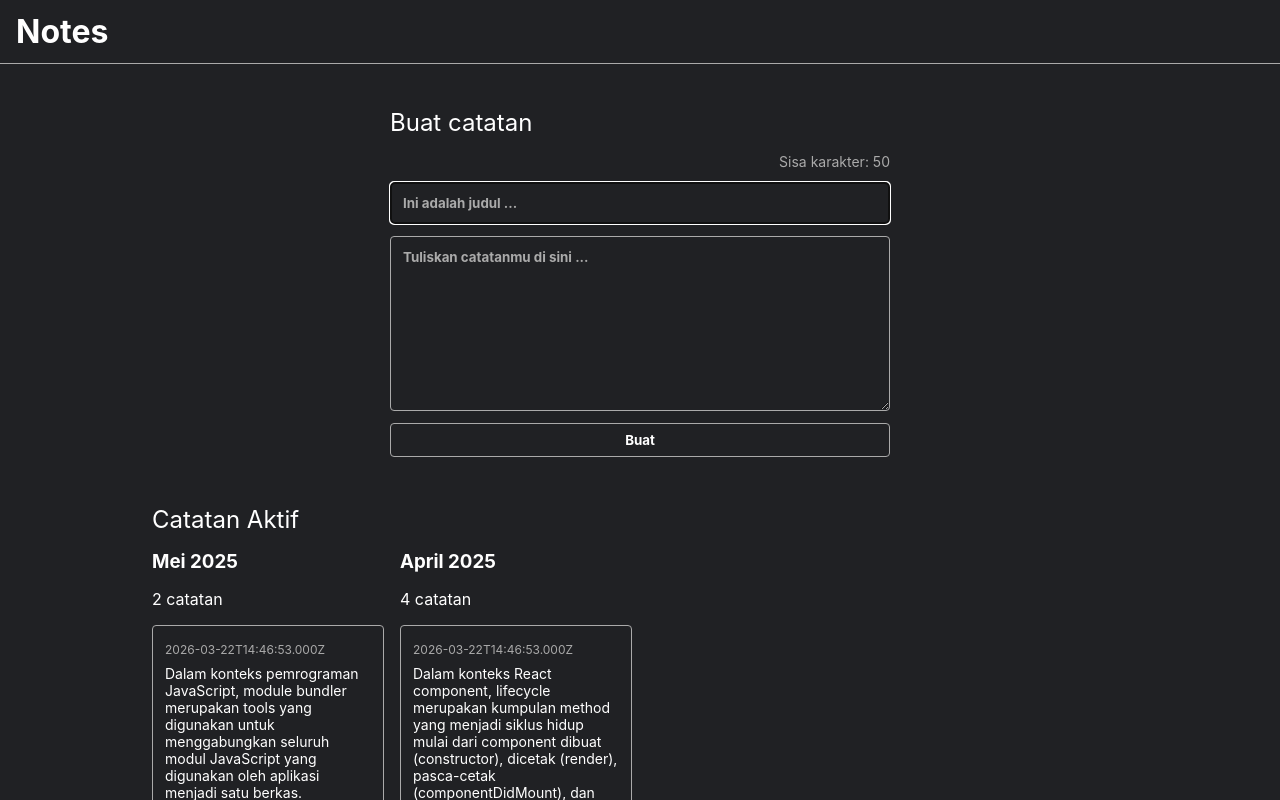
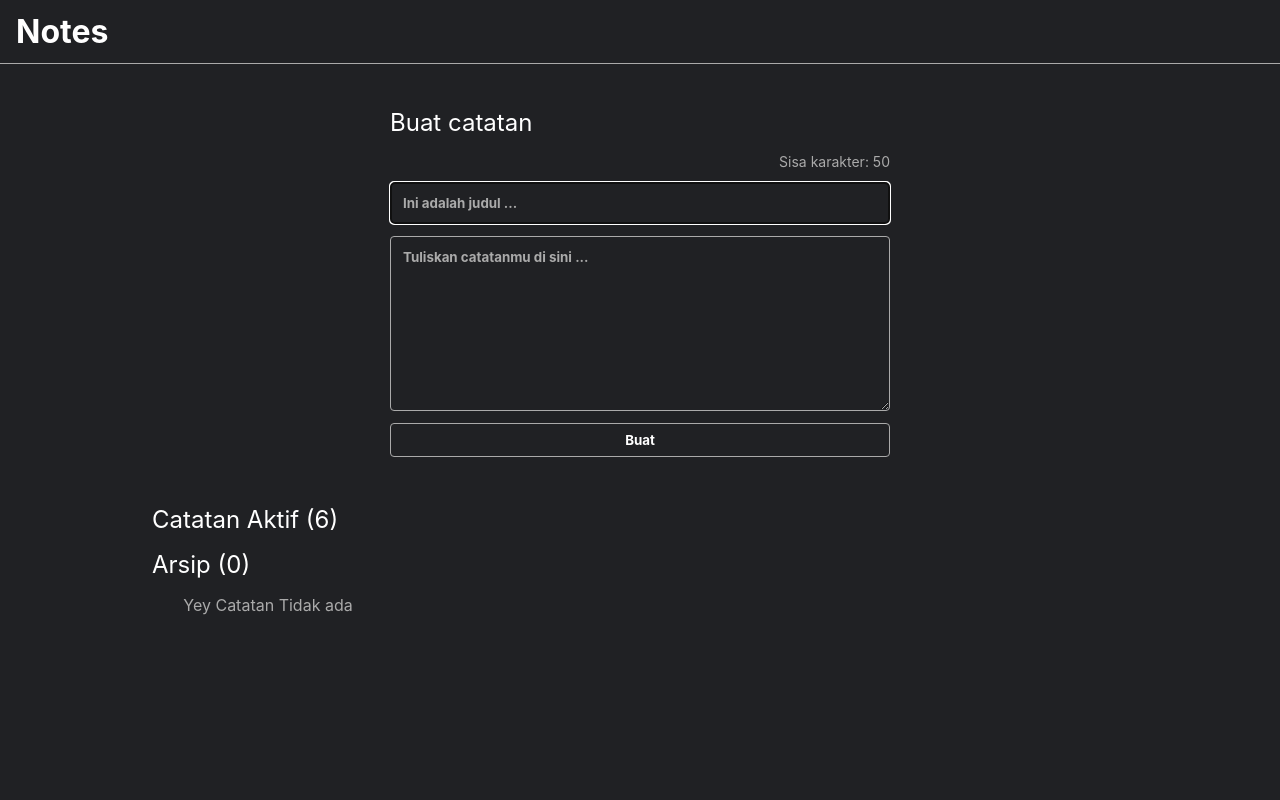
Before and after one commit to bajiff/baji-task-manager, a React (Vite) app: page / in a window 1280 px wide. Shown: the top 800 px of the page. Built offline with nearby package versions, Linux system fonts and the light colour scheme.

Commit message:
Sebelum menambahkan             <div className='notes-list notes-list--grouped'>
            </div>

```diff
--- a/src/components/App.jsx
+++ b/src/components/App.jsx
@@ -104,19 +104,13 @@ class App extends React.Component {
             aria-labelledby="active-notes-title"
             data-testid="active-notes-section"
           >
-            <h2 id="active-notes-title">Catatan Aktif</h2>
-            <NotesList
-              notes={activeNotes}
-              onDelete={this.onDeleteHandler}
-              onArchive={this.onArchiveHandler}
-              dataTestId="active-notes-list"
-            />
+            <h2 id="active-notes-title">Catatan Aktif ({activeNotes.length})</h2>
           </section>
           <section
             aria-labelledby="archived-notes-title"
             data-testid="archived-notes-section"
           >
-            <h2 id="archived-notes-title">Arsip</h2>
+            <h2 id="archived-notes-title">Arsip ({archivedNotes.length})</h2>
             <NotesList
               notes={archivedNotes}
               onDelete={this.onDeleteHandler}
--- a/src/components/NoteItem.jsx
+++ b/src/components/NoteItem.jsx
@@ -4,20 +4,16 @@ import { showFormattedDate } from '../utils';
 
 function NoteItem({ note, onDelete, onArchive }) {
   return (
-    <div
-      className="note-item"
-      data-testid="note-item"
-      data-note-id={note?.id}
-    >
+    <div className="note-item" data-testid="note-item" data-note-id={note?.id}>
       <div className="note-item__content" data-testid="note-item-content">
         {/* TODO [Basic] tampilkan judul catatan menggunakan note.title */}
         {/* TODO [Advanced] sorot kata kunci pencarian dalam judul menggunakan elemen <mark>. */}
         <h3 className="note-item__title" data-testid="note-item-title">
+          {note.title}
         </h3>
         {/* TODO [Basic] gunakan util showFormattedDate untuk menampilkan tanggal dibuat. */}
         <p className="note-item__date" data-testid="note-item-date">
-          {new Date().toISOString()}
-          {showFormattedDate}
+          {showFormattedDate(note.createdAt)}
         </p>
         {/* TODO [Basic] tampilkan isi catatan dari note.body */}
         {/* TODO [Advanced] sorot kata kunci pencarian dalam isi menggunakan elemen <mark>. */}
@@ -32,13 +28,12 @@ function NoteItem({ note, onDelete, onArchive }) {
           type="button"
           // TODO [Basic] panggil onDelete dengan id catatan.
           onClick={() => onDelete}
-          data-testid="note-item-delete-button"
-        >
+          data-testid="note-item-delete-button">
           Delete
         </button>
 
         {/* TODO [Advanced] implementasikan tombol arsip untuk fitur mengarsipkan catatan */}
-        <button onClick={() => onArchive}>Arsipkan</button>
+        <button className='note-item__archive-button' onClick={() => onArchive}>Arsipkan</button>
       </div>
     </div>
   );
--- a/src/components/NotesList.jsx
+++ b/src/components/NotesList.jsx
@@ -45,20 +45,19 @@ function NotesList({ notes, onDelete, onArchive, dataTestId = 'notes-list' }) {
       {/* Oke Disini kita beresin ya ges yah */}
       {Object.entries(groupedNotes).map(([groupKeyNote, groupValueNotes]) => (
 
-        // ? Aturan Suci: Format elemen sesuai persyaratan Advanced Dicoding
+        // ? Aturan Suci Coy: Format elemen sesuai persyaratan Advanced Dicoding
         <section key={groupKeyNote} data-testid={`${groupKeyNote}-group`} className="notes-group">
 
-          {/* Header Grup */}
-          <h3>{groupKeyNote}</h3>
-
-          {/* Penghitung Item */}
-          <span data-testid={`${groupKeyNote}-group-count`}>{groupValueNotes.length} catatan</span>
-
-          {/* Render Item Catatan di dalam grup ini */}
+          {/* Dikasih Header biar gacor */}
+          <header className="notes-group__header">
+            <h3 className='notes-group__title'>{groupKeyNote}</h3>
+            {/* Penghitung Item biar ada yang ngitung nya */}
+            <span className='notes-group__count' data-testid={`${groupKeyNote}-group-count`}>{groupValueNotes.length} catatan</span>
+          </header>
+          {/* Render Item Catatan  */}
           {groupValueNotes.map((note) => (
             <NoteItem key={note.id} note={note} onArchive={onArchive} onDelete={onDelete} />
           ))}
-
         </section>
       ))}
     </div>
```
